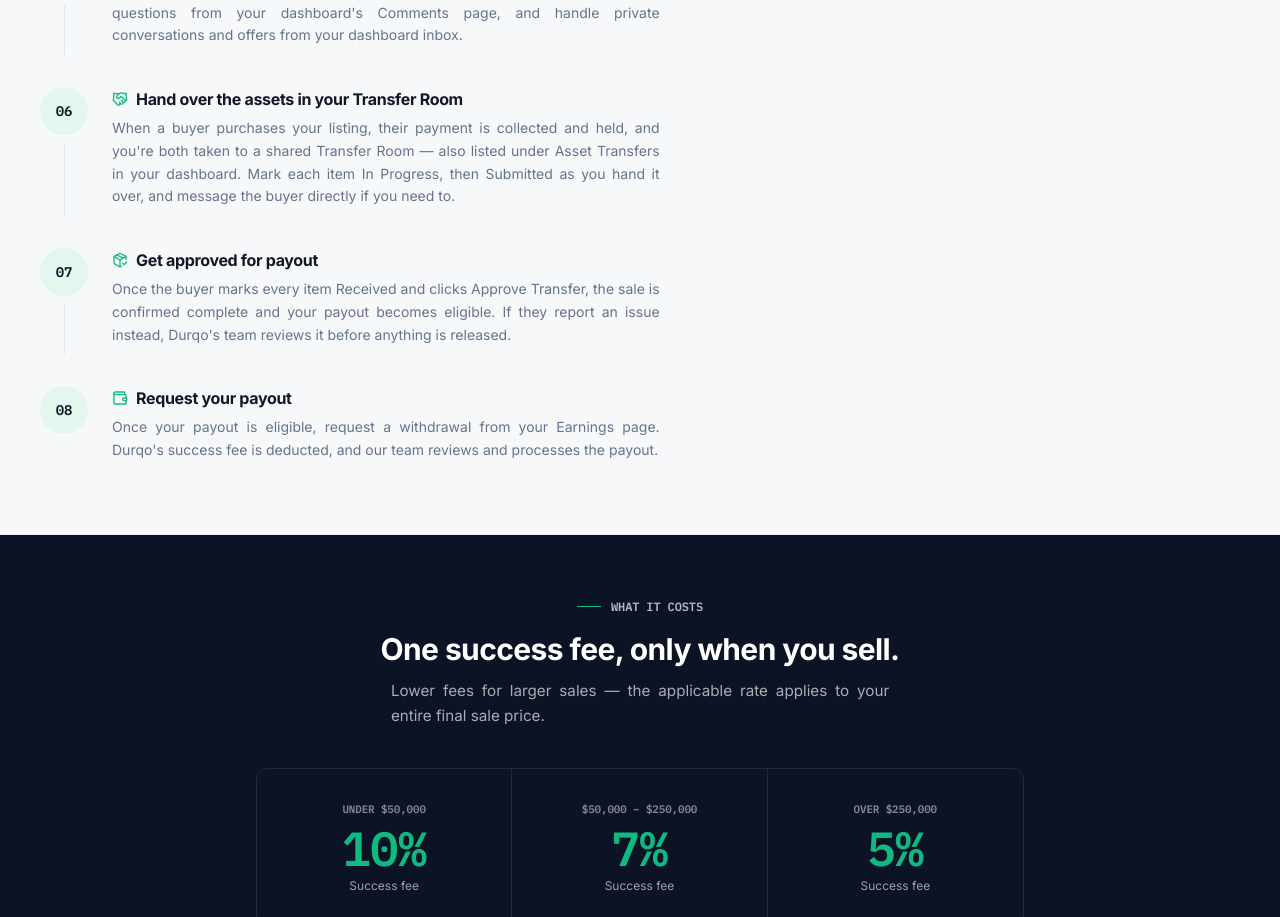
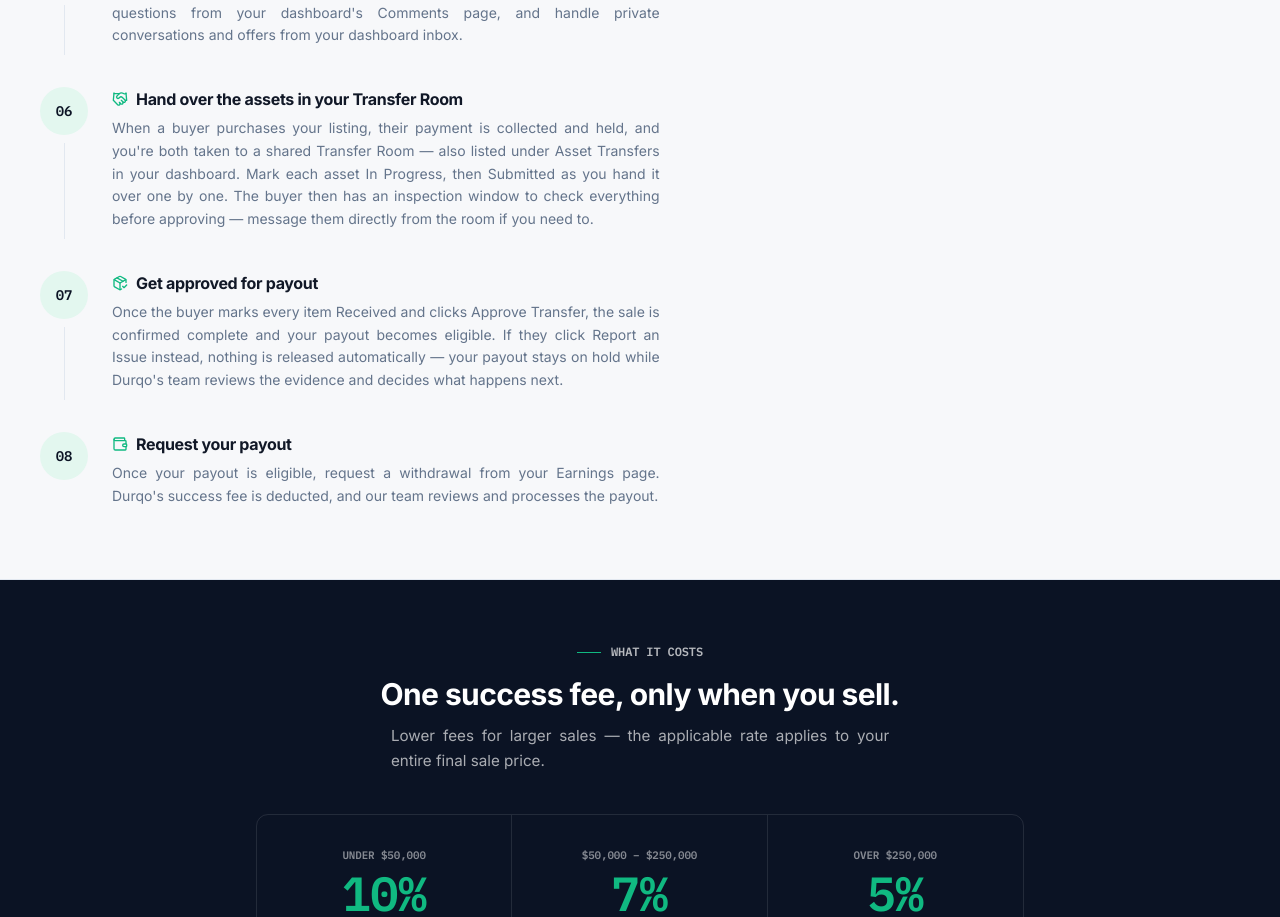
Before and after one commit to mdmanirmia/durqo-app, a Next.js app: page /how-to-sell in a window 1280 px wide. Shown: the part 1405-2322 px from the top of the page. Built offline with nearby package versions, Linux system fonts and the light colour scheme; no server answers.

Commit message:
Add files via upload

```diff
--- a/src/app/how-to-sell/page.tsx
+++ b/src/app/how-to-sell/page.tsx
@@ -29,7 +29,9 @@ import Button from "@/components/ui/Button";
 // item, TransferRoomView.tsx's real seller-side actions: mark each item In
 // Progress then Submitted) and the real payout-release trigger — the buyer
 // approving the transfer, not just "the deal closing" — per migration 039's
-// payout-on-approval logic.
+// payout-on-approval logic. Same-day follow-up: made explicit that a
+// buyer's "report an issue" doesn't auto-release or auto-refund anything —
+// the payout stays on hold until Durqo reviews it.
 //
 // Sep 11, 2026: a step-by-step operational guide, distinct from /sell's own
 // marketing/valuation-focused landing page (which stays untouched by this
@@ -127,13 +129,13 @@ const STEPS = [
     n: "06",
     icon: Handshake,
     title: "Hand over the assets in your Transfer Room",
-    body: "When a buyer purchases your listing, their payment is collected and held, and you're both taken to a shared Transfer Room — also listed under Asset Transfers in your dashboard. Mark each item In Progress, then Submitted as you hand it over, and message the buyer directly if you need to.",
+    body: "When a buyer purchases your listing, their payment is collected and held, and you're both taken to a shared Transfer Room — also listed under Asset Transfers in your dashboard. Mark each asset In Progress, then Submitted as you hand it over one by one. The buyer then has an inspection window to check everything before approving — message them directly from the room if you need to.",
   },
   {
     n: "07",
     icon: PackageCheck,
     title: "Get approved for payout",
-    body: "Once the buyer marks every item Received and clicks Approve Transfer, the sale is confirmed complete and your payout becomes eligible. If they report an issue instead, Durqo's team reviews it before anything is released.",
+    body: "Once the buyer marks every item Received and clicks Approve Transfer, the sale is confirmed complete and your payout becomes eligible. If they click Report an Issue instead, nothing is released automatically — your payout stays on hold while Durqo's team reviews the evidence and decides what happens next.",
   },
   {
     n: "08",
```
